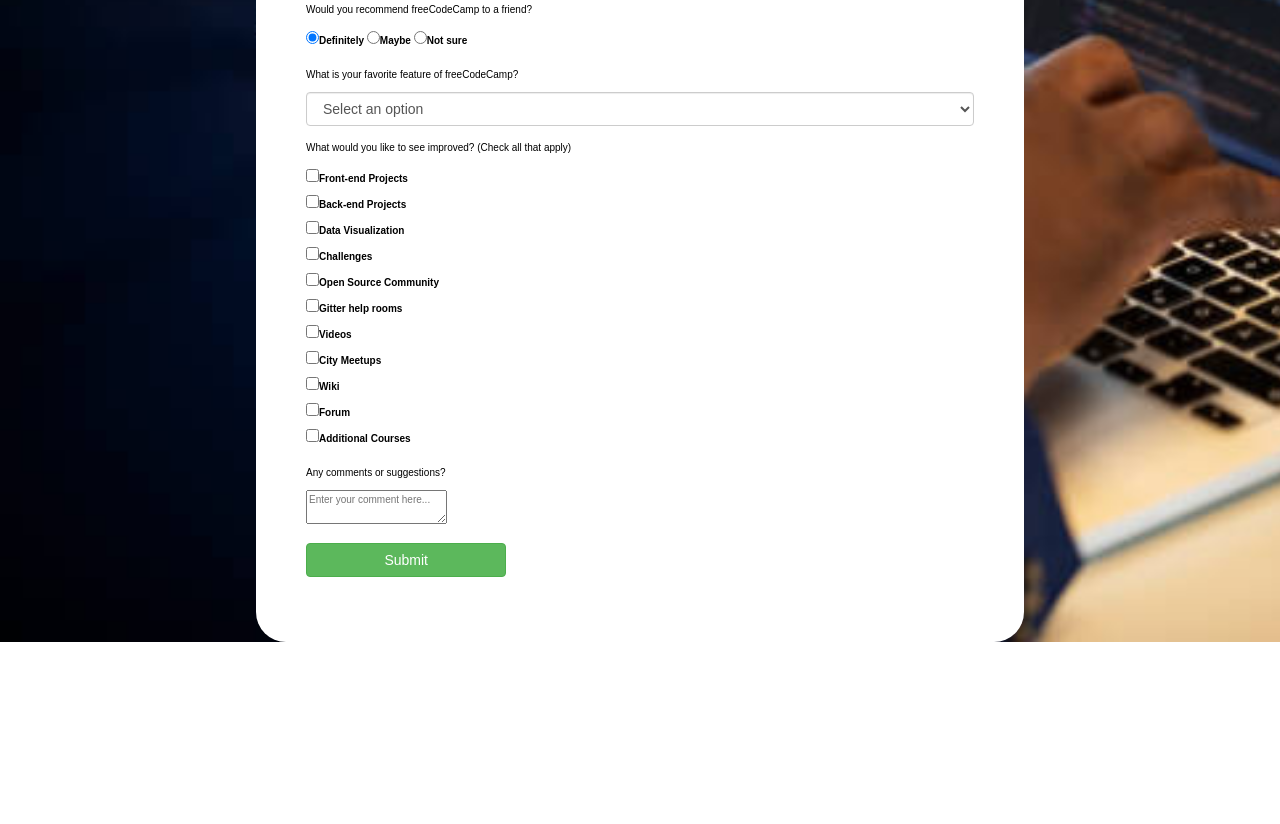
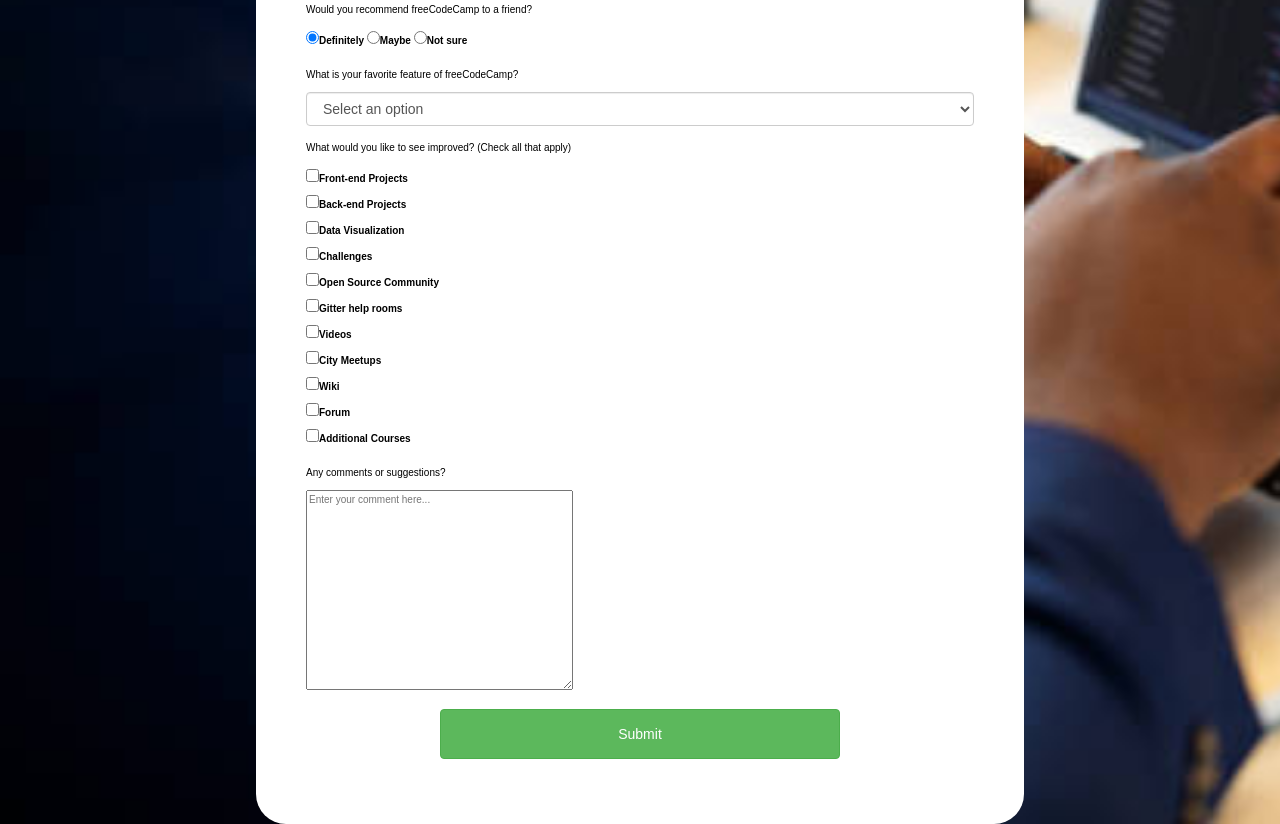
Before and after one commit to Danicex/new-mv-repo-dan-and-josee, a plain HTML site: page first-mv-repo-dan-and-jose-main/fcc-test-suite-template-master/index.html in a window 1280 px wide. Shown: the part 439-1263 px from the top of the page. Before the commit the page ends 1081 px from the top, so only its background shows below. Drawn offline with nearby package versions, Linux system fonts and the light colour scheme.

Commit message:
Final-commit

```diff
--- a/first-mv-repo-dan-and-jose-main/fcc-test-suite-template-master/css/style.css
+++ b/first-mv-repo-dan-and-jose-main/fcc-test-suite-template-master/css/style.css
@@ -12,8 +12,18 @@ body{
     margin: 3.125rem auto 0 auto;
     border-radius: 30px;
 }
+
+#comments{
+    width: 40%;
+    height: 20rem;
+}
+
 #submit{
-    width: 30%;
+    position: relative;
+    left: 20%;
+    right: 20%;
+    width: 60%;
+    height: 5rem;
 
 }
 .header{
--- a/first-mv-repo-dan-and-jose-main/fcc-test-suite-template-master/index.html
+++ b/first-mv-repo-dan-and-jose-main/fcc-test-suite-template-master/index.html
@@ -114,7 +114,7 @@
           placeholder="Enter your comment here..."></textarea>
       </div>
 
-      <div class="form-group">
+      <div class="form-group justify-content-center ">
         <button type="submit" id="submit" class="btn btn-success submit-button ">
           Submit
         </button>
```
